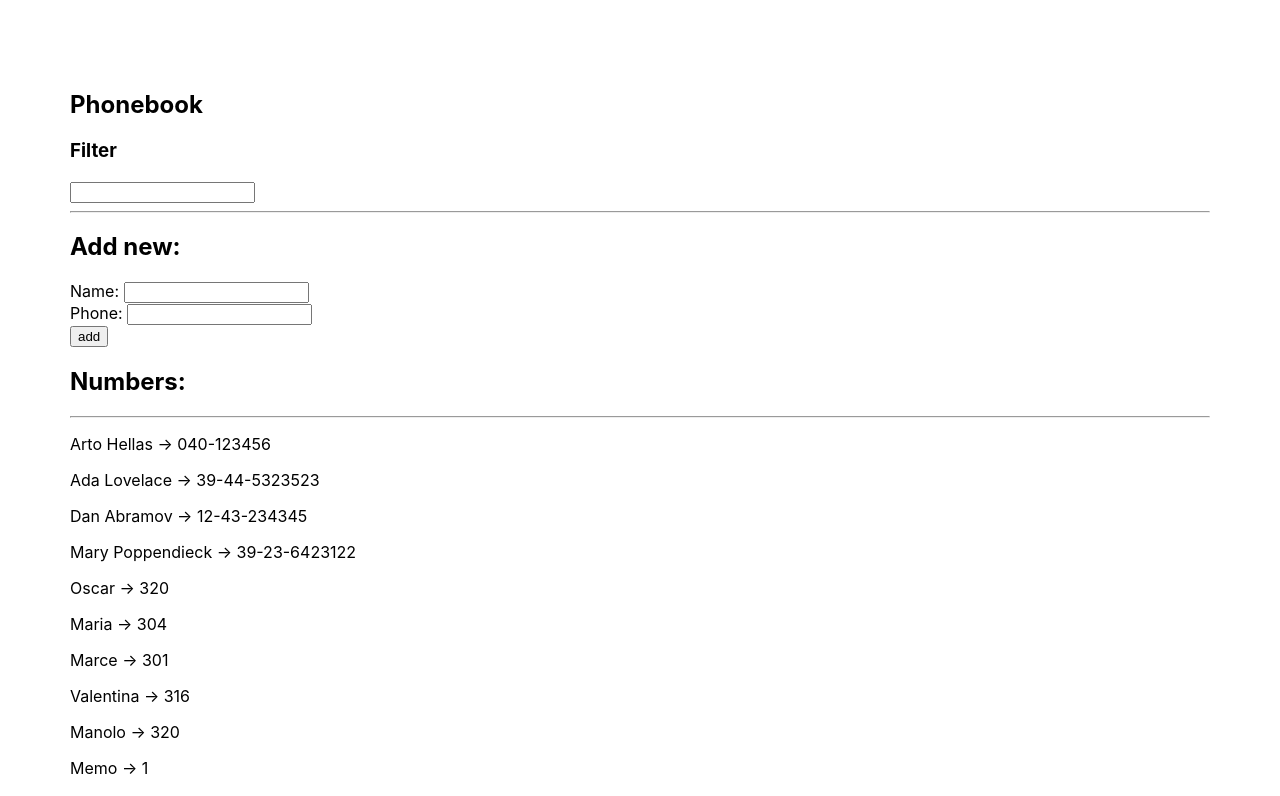
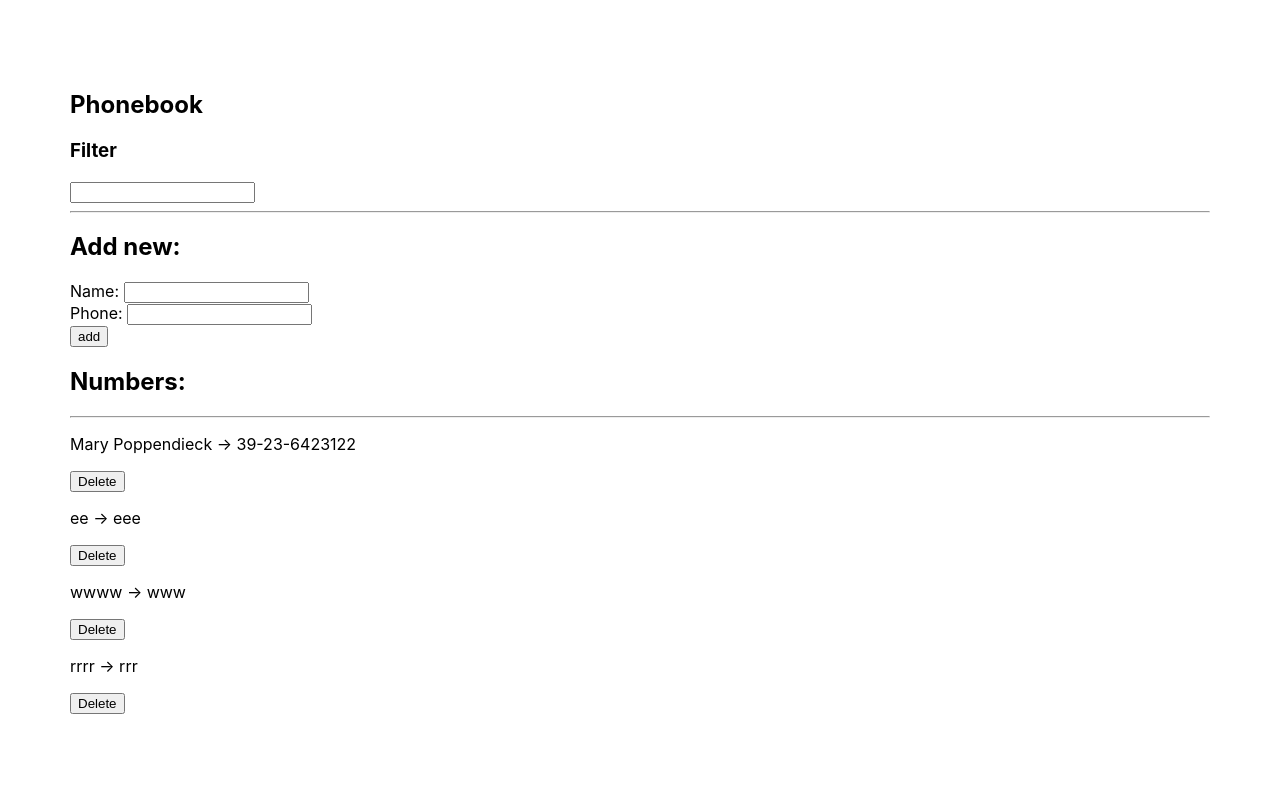
Before and after one commit to mariaalejandrabm0703/formsSteps, a React (Create React App) app: page / in a window 1280 px wide. Shown: the top 796 px of the page. Built offline with nearby package versions, Linux system fonts and the light colour scheme; data requests are answered from the project's data file.

Commit message:
Se adiciona la opción de eliminar..

```diff
--- a/db.json
+++ b/db.json
@@ -1,84 +1,24 @@
 {
   "persons": [
-    {
-      "name": "Arto Hellas",
-      "number": "040-123456",
-      "id": 1
-    },
-    {
-      "name": "Ada Lovelace",
-      "number": "39-44-5323523",
-      "id": 2
-    },
-    {
-      "name": "Dan Abramov",
-      "number": "12-43-234345",
-      "id": 3
-    },
     {
       "name": "Mary Poppendieck",
       "number": "39-23-6423122",
       "id": 4
     },
     {
-      "name": "Oscar",
-      "number": "320",
-      "id": 5
+      "name": "ee",
+      "number": "eee",
+      "id": 1612836668983
     },
     {
-      "name": "Maria",
-      "number": "304",
-      "id": 6
+      "name": "wwww",
+      "number": "www",
+      "id": 1612836912538
     },
     {
-      "name": "Marce",
-      "number": "301",
-      "id": 7
-    },
-    {
-      "name": "Valentina",
-      "number": "316",
-      "id": 8
-    },
-    {
-      "name": "Manolo",
-      "number": "320",
-      "id": 9
-    },
-    {
-      "name": "Memo",
-      "number": "1",
-      "id": 10
-    },
-    {
-      "name": "SLDKFSDL",
-      "number": "6546",
-      "id": 11
-    },
-    {
-      "name": "asdasd",
-      "number": "adas",
-      "id": 12
-    },
-    {
-      "name": "asdas",
-      "number": "ada",
-      "id": 13
-    },
-    {
-      "name": "fghfgh",
-      "number": "h",
-      "id": 14
-    },
-    {
-      "name": "eee",
-      "number": "eee",
-      "id": 15
-    },
-    {
-      "name": "qqq",
-      "number": "qq",
-      "id": 16
+      "name": "rrrr",
+      "number": "rrr",
+      "id": 1612836915318
     }
   ]
 }
--- a/src/App.js
+++ b/src/App.js
@@ -2,7 +2,7 @@ import React, { useState, useEffect } from "react";
 import Person from "./components/Person";
 import Filter from "./components/Filter";
 import Add from "./components/Add";
-import { getAll, create } from "./services/persons.js";
+import { getAll, create, deleteId } from "./services/persons.js";
 
 import "./App.css";
 
@@ -36,7 +36,7 @@ function App() {
       const objet = {
         name: newValue.newName,
         number: newValue.newPhone,
-        id: persons.length + 1,
+        id: Date.now(),
       };
 
       create(objet)
@@ -70,6 +70,19 @@ function App() {
     setPersFilt(result);
   };
 
+  const deleteById = (id) => {
+    deleteId(id)
+      .then((response) => {
+        let person = persons.filter((p) => {
+          return p.id !== id;
+        });
+        setPersons(person);
+      })
+      .catch(function (reason) {
+        console.log("Manejar promesa rechazada (" + reason + ") aquí.");
+      });
+  };
+
   return (
     <>
       <h2>Phonebook</h2>
@@ -88,9 +101,9 @@ function App() {
       <div>
         <div>
           {personFilter.length > 0 ? (
-            <Person persons={personFilter} />
+            <Person persons={personFilter} deleteById={deleteById} />
           ) : (
-            <Person persons={persons} />
+            <Person persons={persons} deleteById={deleteById} />
           )}
         </div>
       </div>
--- a/src/components/Person.js
+++ b/src/components/Person.js
@@ -1,7 +1,6 @@
 import React from "react";
 
-export const Person = ({ persons }) => {
-  console.log(persons);
+export const Person = ({ persons, deleteById }) => {
   return (
     <div>
       <div>
@@ -10,7 +9,12 @@ export const Person = ({ persons }) => {
       </div>
       <div>
         {persons.map((p) => {
-          return <p key={p.id}>{p.name + " -> " + p.number}</p>;
+          return (
+            <>
+              <p key={p.id}>{p.name + " -> " + p.number}</p>
+              <button onClick={() => deleteById(p.id)}>Delete</button>
+            </>
+          );
         })}
       </div>
     </div>
--- a/src/services/persons.js
+++ b/src/services/persons.js
@@ -8,7 +8,10 @@ export const getAll = () => {
 
 export const create = (newObject) => {
   const request = axios.post(baseUrl, newObject);
+  return request.then((response) => response.data);
+};
+
+export const deleteId = (id) => {
+  const request = axios.delete(`${baseUrl}/${id}`);
   return request.then((response) => response);
 };
-
-export default { getAll, create };
```
